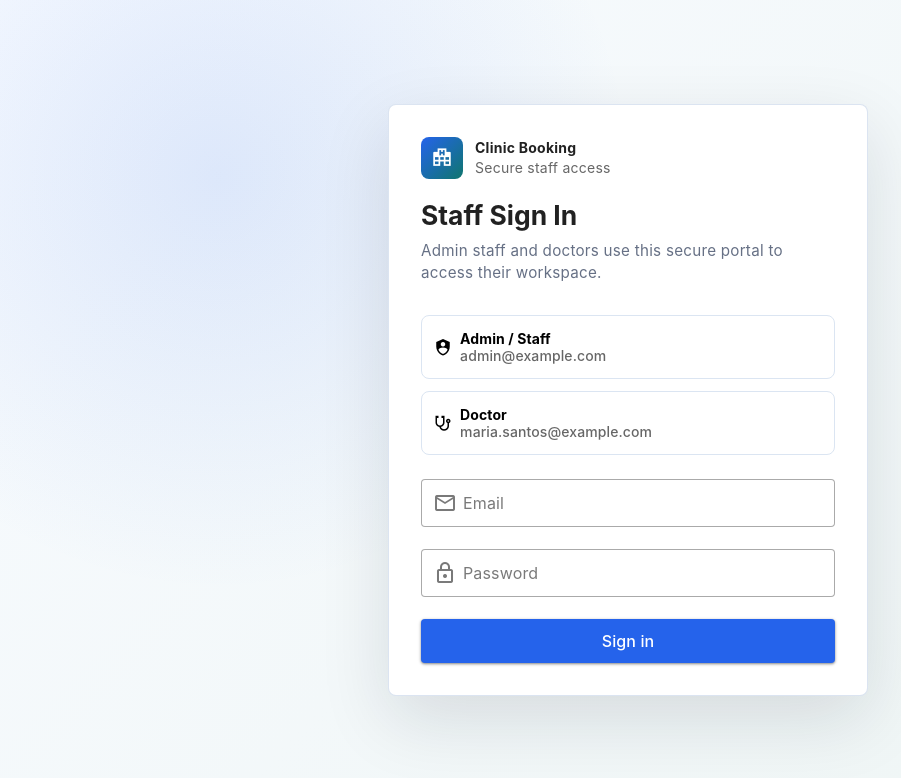
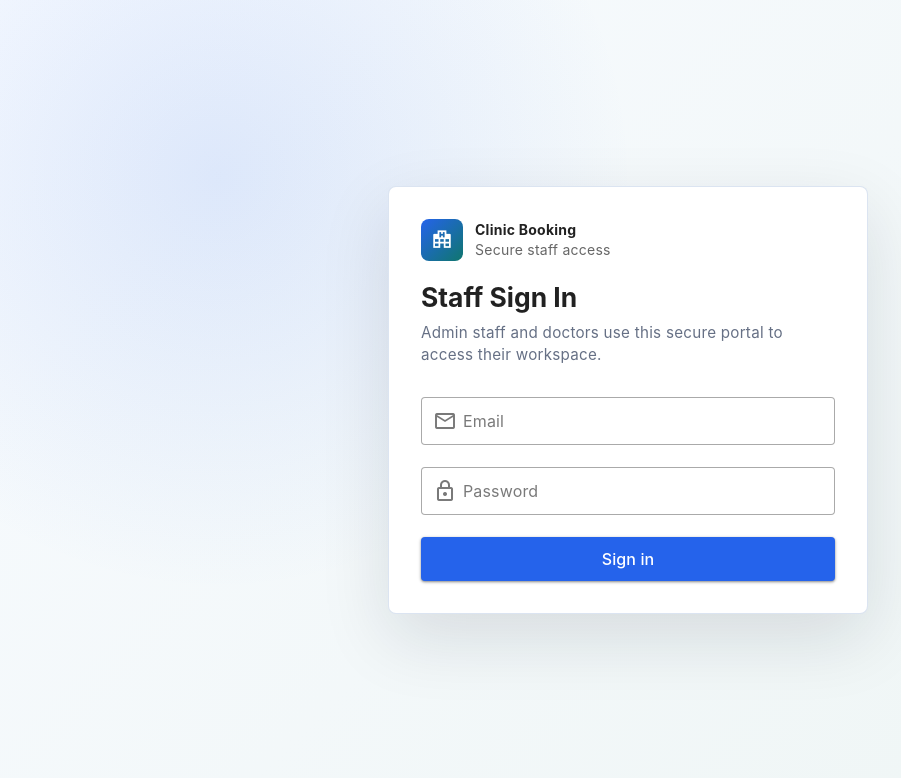
Before and after one commit to dumandanjoshuar/clinic-booking-system, a Vue app in the folder frontend/: page /login in a window 1280 px wide. Shown: the top 778 px of the page, without its empty margins (12-913 px from the left). Built offline with nearby package versions, Linux system fonts and the light colour scheme; no server answers.

Commit message:
chore: prepare production admin seeding

```diff
--- a/frontend/src/views/auth/LoginView.vue
+++ b/frontend/src/views/auth/LoginView.vue
@@ -14,27 +14,6 @@ const form = reactive({
 })
 
 const error = ref('')
-
-const demoAccounts = [
-  {
-    label: 'Admin / Staff',
-    description: 'Manage doctors, services, availability, and appointments.',
-    icon: 'mdi-shield-account',
-    email: 'admin@example.com',
-  },
-  {
-    label: 'Doctor',
-    description: 'View assigned schedule and complete appointments.',
-    icon: 'mdi-stethoscope',
-    email: 'maria.santos@example.com',
-  },
-]
-
-function useDemoAccount(account) {
-  form.email = account.email
-  form.password = 'password'
-  error.value = ''
-}
 
 async function submit() {
   error.value = ''
@@ -79,24 +58,6 @@ async function submit() {
             <div class="page-subtitle mt-2">
               Admin staff and doctors use this secure portal to access their workspace.
             </div>
-          </div>
-
-          <div class="d-grid ga-3 mb-6">
-            <v-btn
-              v-for="account in demoAccounts"
-              :key="account.email"
-              class="login-role-button justify-start text-none"
-              variant="flat"
-              color="surface"
-              height="64"
-              :prepend-icon="account.icon"
-              @click="useDemoAccount(account)"
-            >
-              <div class="text-left">
-                <div class="font-weight-bold">{{ account.label }}</div>
-                <div class="text-caption text-medium-emphasis">{{ account.email }}</div>
-              </div>
-            </v-btn>
           </div>
 
           <v-alert
```
Also changed, not shown: 2 other files (tests, documents, lock files or other folders).
